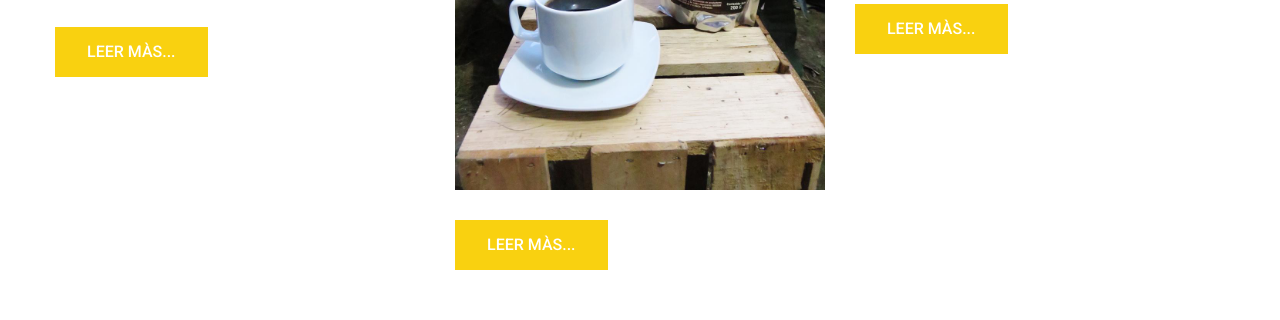
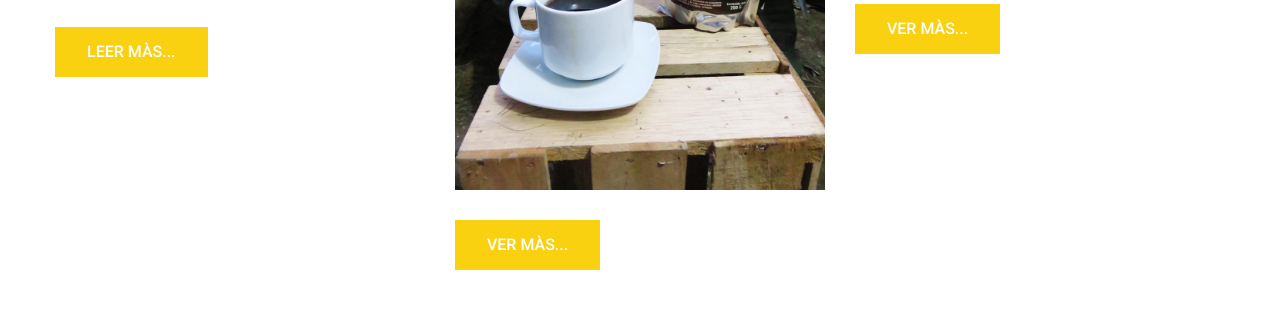
Before and after one commit to dastudillo14/aprocel_cafe, a plain HTML site: page index.html in a window 1280 px wide. Shown: the part 1047-1367 px from the top of the page. Drawn offline with Linux system fonts and the light colour scheme; a web font is replaced by a local one.

Commit message:
cambio de boton

```diff
--- a/index.html
+++ b/index.html
@@ -136,12 +136,12 @@
             </div>
             <div class="col-md-6 col-lg-4 wow fadeInUp" data-wow-delay=".05s">
              <h3>NUESTRO PRODUCTO</h3><img src="images/cafe2.jpeg" alt="" width="370" height="108"/>
-              <a class="button button-primary" href="nuestro_producto.html">Leer màs...</a>
+              <a class="button button-primary" href="nuestro_producto.html">Ver màs...</a>
             </div>
 
   <div class="col-md-6 col-lg-4 wow fadeInUp" data-wow-delay=".05s">
              <h3>NUESTRO EQUIPO</h3><img src="images/nosotros.jpg" alt="" width="370" height="108"/>
-              <a class="button button-primary" href="nosotros.html">Leer màs...</a>
+              <a class="button button-primary" href="nosotros.html">Ver màs...</a>
             </div>
           </div>
         </div>
```
